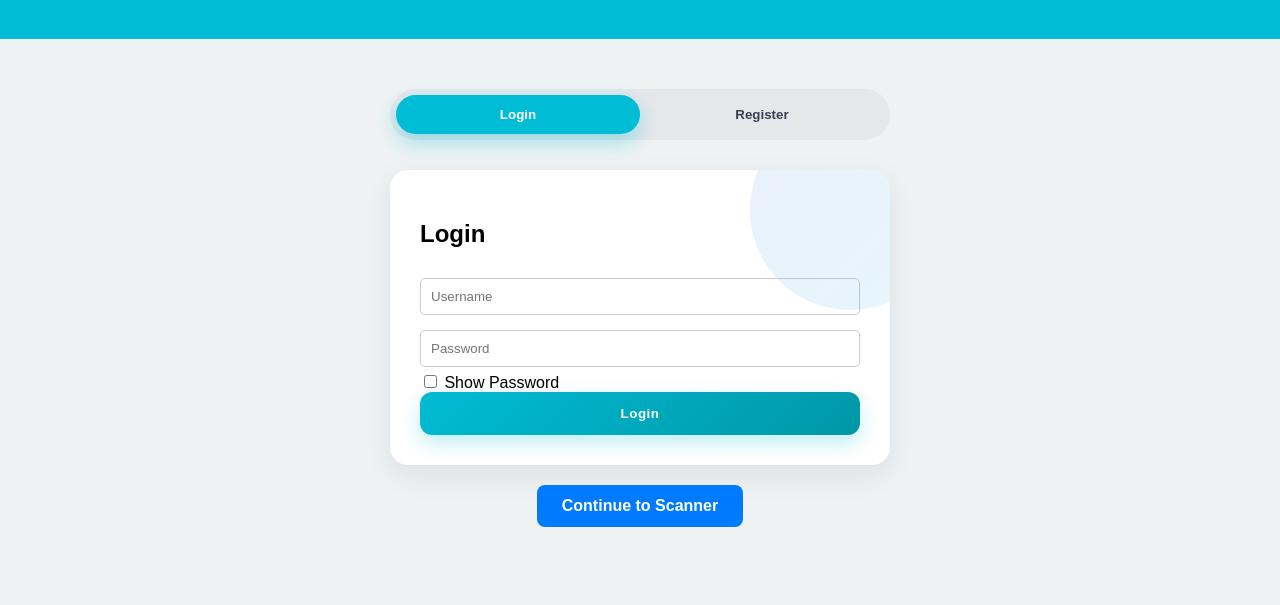
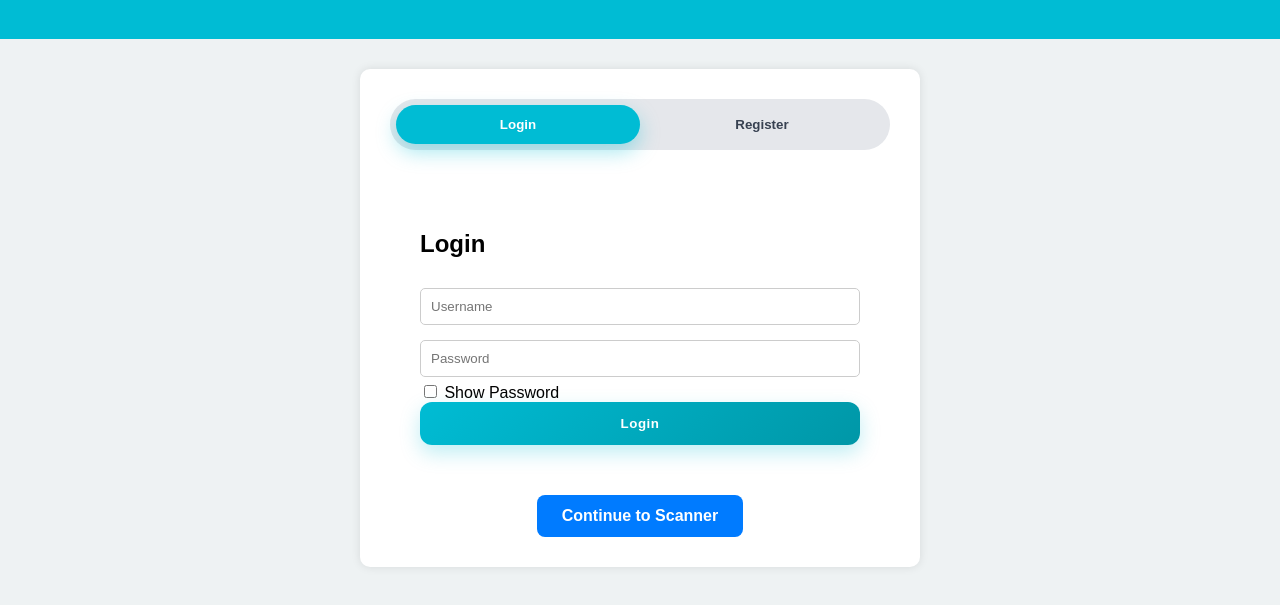
Before and after one commit to dsilvabosco3/VulnEye, a website: page public/index.html in a window 1280 px wide. Shown: the part 81-686 px from the top of the page. Drawn offline with Linux system fonts and the light colour scheme.

Commit message:
Update index.html

```diff
--- a/public/index.html
+++ b/public/index.html
@@ -6,18 +6,6 @@
 
 <style>
 /* (same styles omitted for brevity — kept identical to your original) */
-:root {
-  --bg: #f4f7fb;
-  --panel: #ffffff;
-  --text: #0b1220;
-  --muted: #6b7280;
-
-  --accent: #2563eb;
-  --accent-2: #06b6d4;
-
-  --card-shadow: 0 10px 30px rgba(15,23,42,0.08);
-}
-
 body {font-family: Arial, sans-serif; background:#eef2f3; margin:0; padding:0;}
 header {background:#00bcd4; color:white; padding:20px; text-align:center; position:relative;}
 header .logout-btn {
@@ -47,15 +35,7 @@ header .logout-btn:hover {
     0 0 45px rgba(239, 68, 68, 0.9);
 }
 
-.container {
-  width:90%;
-  max-width:500px;
-  margin:40px auto;
-  padding:10px;
-  background: transparent;
-  box-shadow: none;
-}
-
+.container {width:90%; max-width:500px; margin:30px auto; background:white; padding:30px; border-radius:10px; box-shadow:0 0 10px rgba(0,0,0,0.1);}
 /* ===== Modern Login/Register Toggle ===== */
 .tab-buttons {
   display: flex;
```
